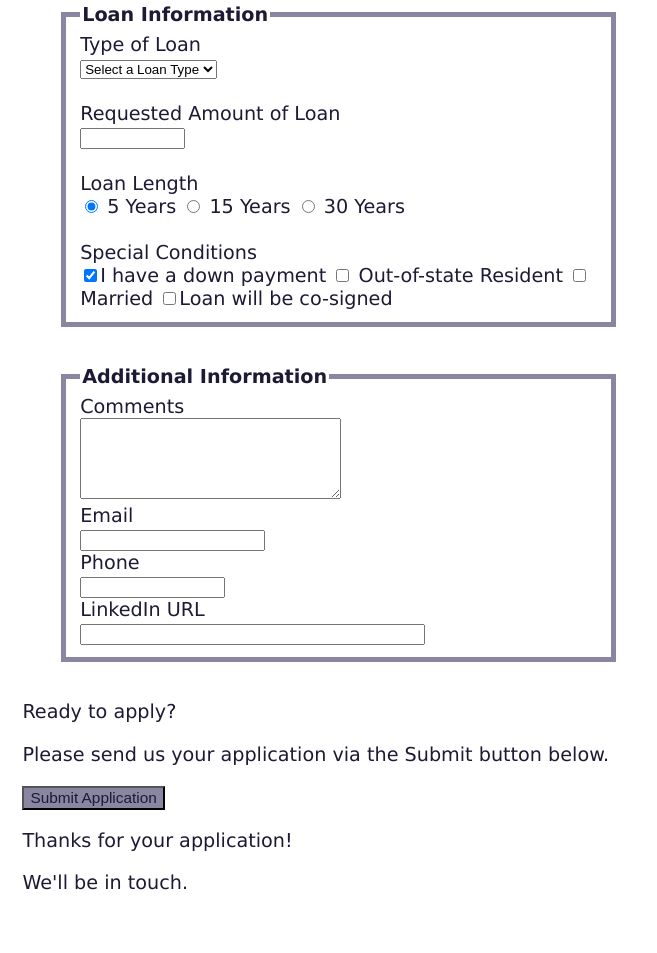
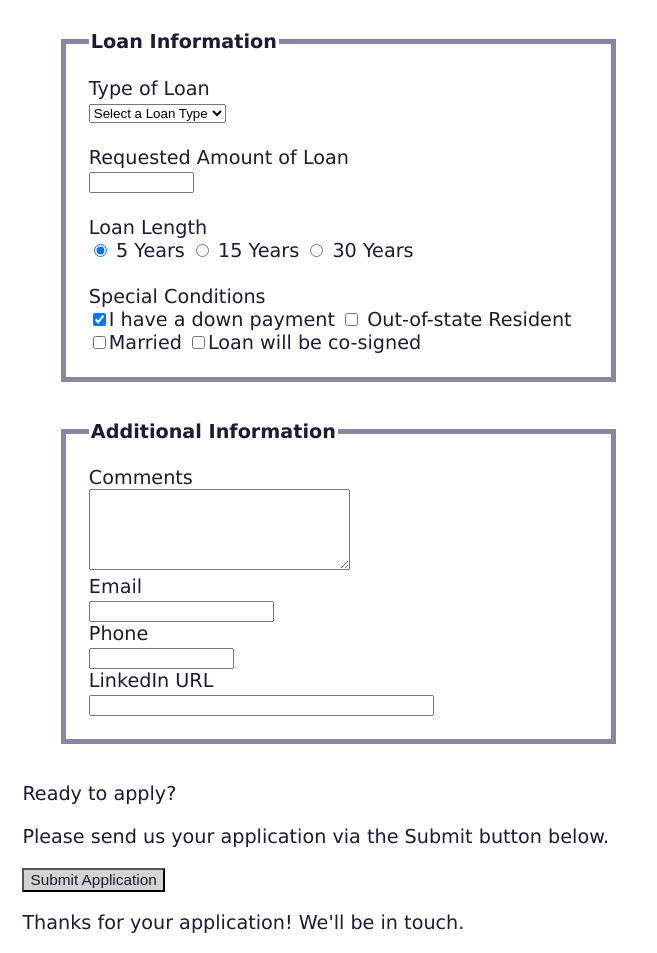
Before and after one commit to LeaCamara/BankingForm, a plain HTML site: page index.html in a window 1280 px wide. Shown: the part 611-1564 px from the top of the page, without its empty margins (0-657 px from the left). Before the commit the page ends 1524 px from the top, so only its background shows below. Drawn offline with Linux system fonts and the light colour scheme.

Commit message:
finished banking form

```diff
--- a/index.html
+++ b/index.html
@@ -93,8 +93,7 @@
     <p>Please send us your application via the Submit button below.</p>
     <input type="submit" value="Submit Application">
     <br>
-    <p>Thanks for your application!</p>
-    <p>We'll be in touch.</p>
+    <p>Thanks for your application! We'll be in touch.</p>
   </form>
 </body>
 </html>
--- a/styles.css
+++ b/styles.css
@@ -11,16 +11,10 @@ form {
   color: #1C1A34;
 }
 
-input[type="text", "email", "tel", "url"], textarea {
-  font-size: 4em;
-  padding: .5em;
-  border: 20px solid #8886A0;
-}
-
 input[type="submit"] {
   font-size: .8em;
   color: #1C1A34;
-  background-color: #8886A0;
+  background-color: lightgray;
 }
 
 legend {
@@ -31,4 +25,5 @@ legend {
 fieldset {
   border: 5px solid #8886A0;
   margin: 2em;
+  padding: 1.2em;
 }
```
